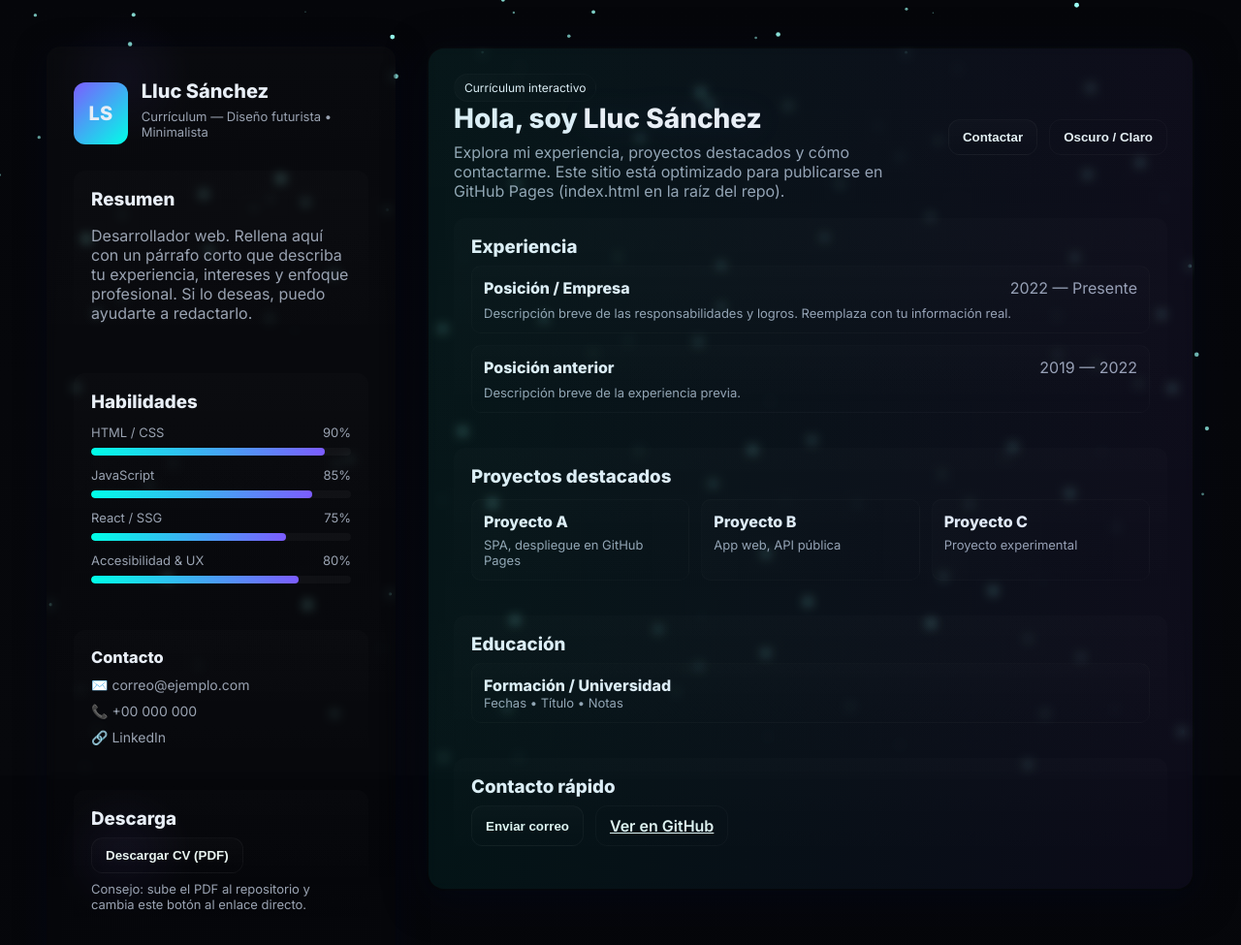
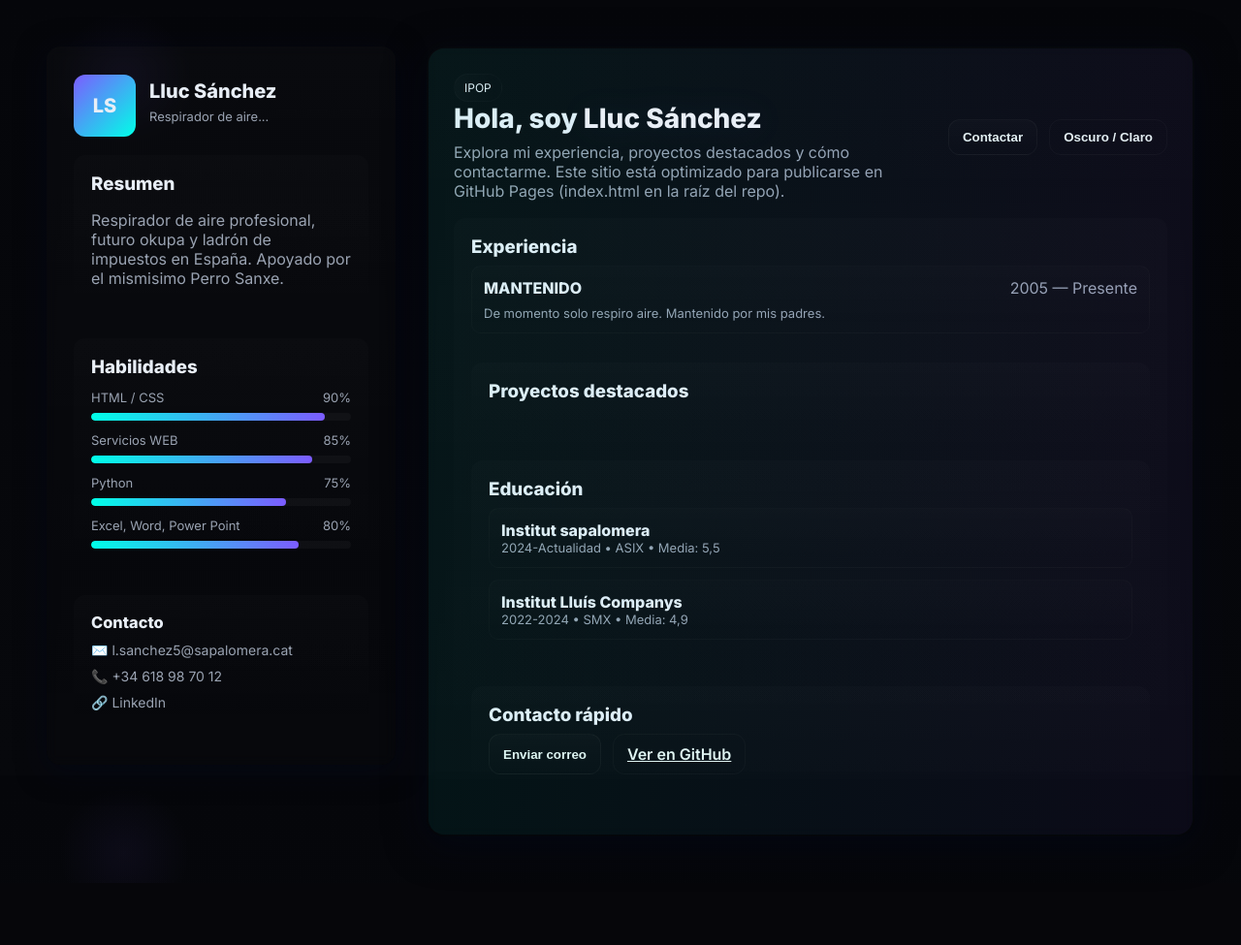
Before and after one commit to lsanchez69420/lsanchez69420.github.io, a plain HTML site: page index.html in a window 1280 px wide. Shown: the whole page at 97% size. After the commit the page ends 911 px from the top, so only its background shows below. Drawn offline with Linux system fonts and the light colour scheme.

Commit message:
WEB FINAL

```diff
--- a/index.html
+++ b/index.html
@@ -3,8 +3,8 @@
 <head>
   <meta charset="utf-8" />
   <meta name="viewport" content="width=device-width,initial-scale=1" />
-  <title>Lluc Sánchez — CV</title>
-  <meta name="description" content="Currículum profesional de Lluc Sánchez — sitio estilo futurista, oscuro y minimalista." />
+  <title>Lluc Sánchez — IPOP</title>
+  <meta name="description" content="Lluc Sánchez - IPOP" />
 
   <!-- Google Font -->
   <link href="https://fonts.googleapis.com/css2?family=Inter:wght@300;400;600;800&display=swap" rel="stylesheet">
@@ -111,13 +111,13 @@
         <div class="avatar">LS</div>
         <div>
           <h1>Lluc Sánchez</h1>
-          <p class="role">Currículum — Diseño futurista • Minimalista</p>
+          <p class="role">Respirador de aire...</p>
         </div>
       </div>
 
       <div class="card">
         <h3>Resumen</h3>
-        <p class="muted">Desarrollador web. Rellena aquí con un párrafo corto que describa tu experiencia, intereses y enfoque profesional. Si lo deseas, puedo ayudarte a redactarlo.</p>
+        <p class="muted">Respirador de aire profesional, futuro okupa y ladrón de impuestos en España. Apoyado por el mismisimo Perro Sanxe.</p>
       </div>
 
       <div class="skills card">
@@ -127,31 +127,31 @@
           <div class="bar"><i style="width:90%"></i></div>
         </div>
         <div class="skill">
-          <div class="label"><span>JavaScript</span><span>85%</span></div>
+          <div class="label"><span>Servicios WEB</span><span>85%</span></div>
           <div class="bar"><i style="width:85%"></i></div>
         </div>
         <div class="skill">
-          <div class="label"><span>React / SSG</span><span>75%</span></div>
+          <div class="label"><span>Python</span><span>75%</span></div>
           <div class="bar"><i style="width:75%"></i></div>
         </div>
         <div class="skill">
-          <div class="label"><span>Accesibilidad & UX</span><span>80%</span></div>
+          <div class="label"><span>Excel, Word, Power Point</span><span>80%</span></div>
           <div class="bar"><i style="width:80%"></i></div>
         </div>
       </div>
 
       <div class="card contact">
         <h3>Contacto</h3>
-        <a href="#" id="emailLink">✉️ correo@ejemplo.com</a>
-        <a href="#" id="phone">📞 +00 000 000</a>
+        <a href="#" id="emailLink">✉️ l.sanchez5@sapalomera.cat</a>
+        <a href="#" id="phone">📞 +34 618 98 70 12</a>
         <a href="#" id="linkedin">🔗 LinkedIn</a>
       </div>
 
-      <div class="card">
+      <!-- <div class="card">
         <h3>Descarga</h3>
         <button class="btn" id="downloadCv">Descargar CV (PDF)</button>
         <p class="muted" style="margin-top:8px;font-size:13px">Consejo: sube el PDF al repositorio y cambia este botón al enlace directo.</p>
-      </div>
+      </div> -->
 
     </aside>
 
@@ -160,7 +160,7 @@
 
       <section class="hero">
         <div class="intro">
-          <div class="tag">Currículum interactivo</div>
+          <div class="tag">IPOP</div>
           <h2>Hola, soy <span class="glow">Lluc Sánchez</span></h2>
           <p class="muted">Explora mi experiencia, proyectos destacados y cómo contactarme. Este sitio está optimizado para publicarse en GitHub Pages (index.html en la raíz del repo).</p>
         </div>
@@ -176,13 +176,13 @@
         <div class="timeline">
           <div class="item">
             <div style="display:flex;justify-content:space-between;align-items:center">
-              <strong>Posición / Empresa</strong>
-              <span class="muted">2022 — Presente</span>
+              <strong>MANTENIDO</strong>
+              <span class="muted">2005 — Presente</span>
             </div>
-            <div class="meta muted" style="margin-top:8px">Descripción breve de las responsabilidades y logros. Reemplaza con tu información real.</div>
+            <div class="meta muted" style="margin-top:8px">De momento solo respiro aire. Mantenido por mis padres.</div>
           </div>
 
-          <div class="item">
+          <!-- <div class="item">
             <div style="display:flex;justify-content:space-between;align-items:center">
               <strong>Posición anterior</strong>
               <span class="muted">2019 — 2022</span>
@@ -190,12 +190,13 @@
             <div class="meta muted" style="margin-top:8px">Descripción breve de la experiencia previa.</div>
           </div>
         </div>
-      </section>
+      </section> -->
+
 
       <section class="card">
         <h3>Proyectos destacados</h3>
         <div class="projects" id="projectsGrid">
-          <div class="project" data-title="Proyecto A" data-desc="Descripción corta del proyecto A.">
+          <!-- <div class="project" data-title="Proyecto A" data-desc="Descripción corta del proyecto A.">
             <h4>Proyecto A</h4>
             <p class="muted">SPA, despliegue en GitHub Pages</p>
           </div>
@@ -206,7 +207,7 @@
           <div class="project" data-title="Proyecto C" data-desc="Descripción corta del proyecto C.">
             <h4>Proyecto C</h4>
             <p class="muted">Proyecto experimental</p>
-          </div>
+          </div> -->
         </div>
       </section>
 
@@ -214,8 +215,13 @@
         <h3>Educación</h3>
         <div class="timeline">
           <div class="item">
-            <strong>Formación / Universidad</strong>
-            <div class="meta muted">Fechas • Título • Notas</div>
+            <strong>Institut sapalomera</strong>
+            <div class="meta muted">2024-Actualidad • ASIX • Media: 5,5</div>
+          </div>
+
+            <div class="item">
+                <strong>Institut Lluís Companys</strong>
+            <div class="meta muted">2022-2024 • SMX • Media: 4,9</div>
           </div>
         </div>
       </section>
@@ -283,7 +289,7 @@
       document.getElementById('mailtoBtn').focus();
     });
     document.getElementById('mailtoBtn').addEventListener('click', ()=>{
-      window.location.href = 'mailto:correo@ejemplo.com?subject=Contacto%20desde%20tu%20CV%20web';
+      window.location.href = 'mailto:l.sanchez5@sapalomera.cat?subject=Contacto%20desde%20GitHub%20';
     });
 
     // faux "download" action (replace with real file path in your repo)
```
